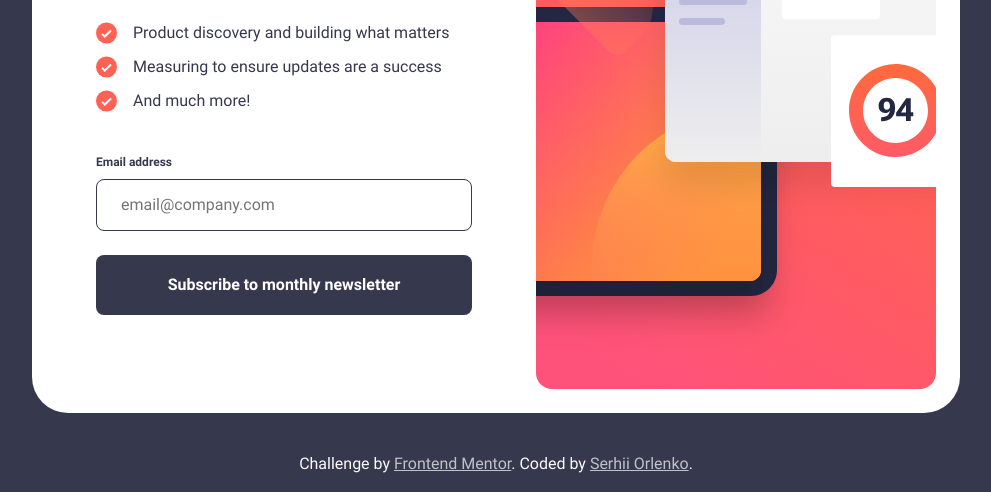
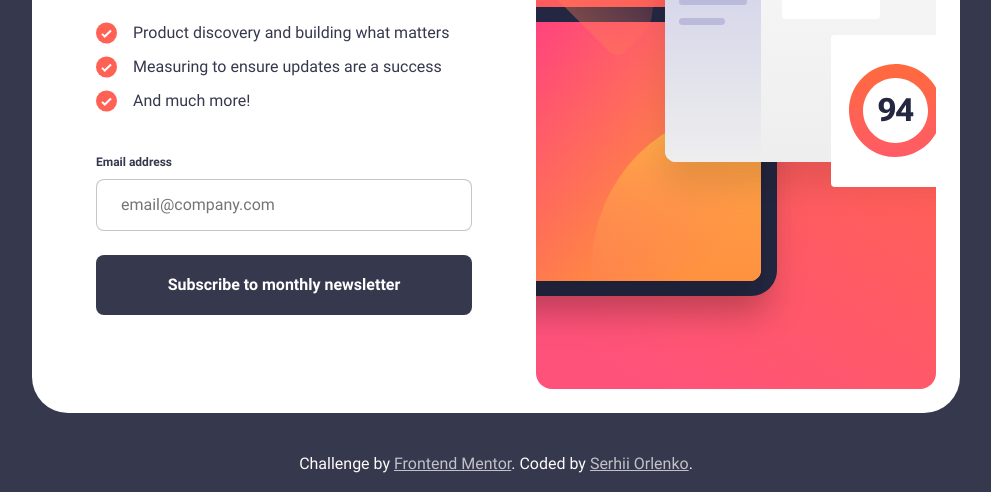
Before and after one commit to grifano/fm-10-newsletter-form, a website built with Vite: page src/index.html in a window 1280 px wide. Shown: the part 308-800 px from the top of the page, without its empty margins (144-1135 px from the left). Built offline with nearby package versions, Linux system fonts and the light colour scheme.

Commit message:
fix border color for input

```diff
--- a/src/css/reset.css
+++ b/src/css/reset.css
@@ -33,3 +33,6 @@ img {
   max-width: 100%;
   height: auto;
 }
+input {
+  outline: none;
+}
--- a/src/css/section-newsletter.css
+++ b/src/css/section-newsletter.css
@@ -66,7 +66,7 @@
   padding: 16px 24px;
   border-radius: 8px;
   color: var(--color-dark-navy);
-  border: 1px solid var(--color-dark-navy);
+  border: 1px solid rgba(25, 24, 43, 0.25);
   width: 100%;
   transition: color 0.3s ease, border 0.3s ease, background 0.3s ease;
 
@@ -75,6 +75,9 @@
     border-color: #ff6155;
     background-color: rgba(255, 96, 85, 0.1);
   }
+}
+.newsletter-input:focus-visible {
+  border: 1px solid var(--color-dark-navy);
 }
 .newsletter-button {
   width: 100%;
```
